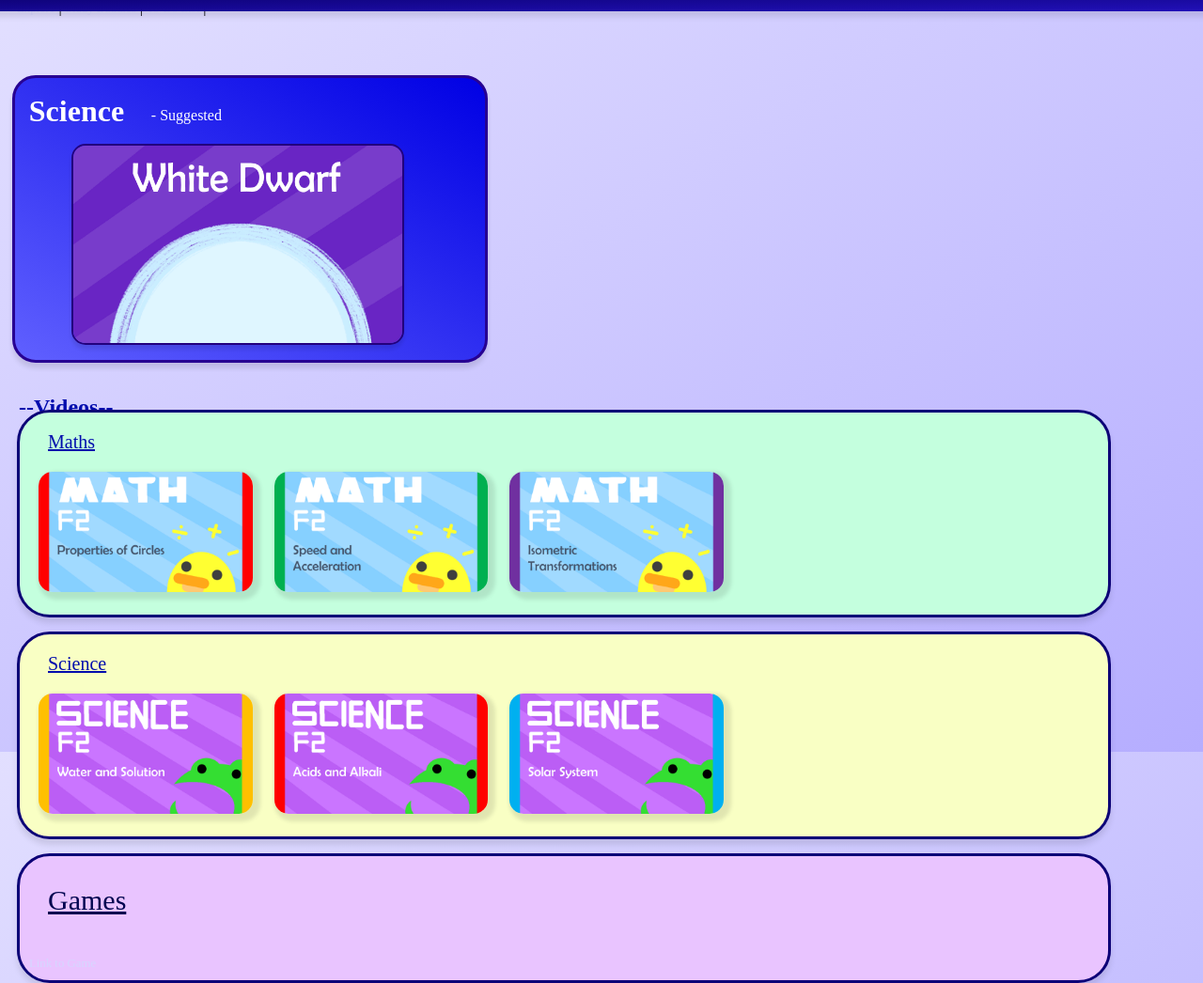
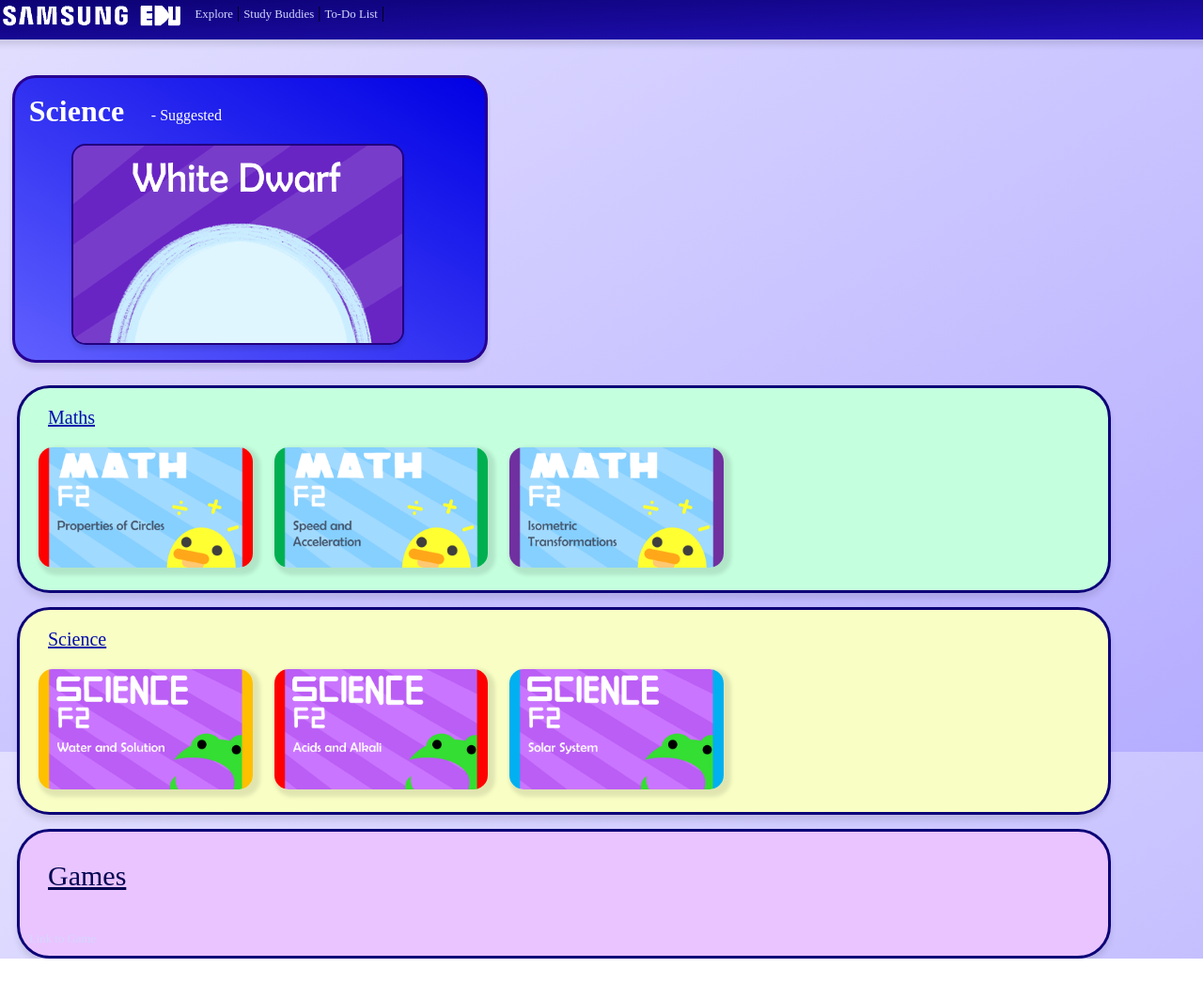
Before and after one commit to ZapLikesCats/Samsung-Edu, a plain HTML site: page main page.html in a window 1280 px wide. Shown: the whole page at 94% size. After the commit the page ends 1020 px from the top, so only its background shows below. Drawn offline with Linux system fonts and the light colour scheme.

Commit message:
initialcommit

```diff
--- a/main page.html
+++ b/main page.html
@@ -9,18 +9,19 @@
     rgb(226, 223, 255),
     rgb(181, 173, 255)
   ) fixed;">
-    <di="main page.html">
-        <img v class="navbar">
-      <a hrefclass="logo" src="Samsung Edu Logo.png" alt="">
+    <div class="navbar">
+      <a href="main page.html">
+          <img class="logo" src="Samsung Edu Logo.png" alt="">
       </a>
-        <div class="navbar-div">
+      <div class="navbar-div">
           <nav>
-            <a href="explore.html">Explore</a> | <a href="StudyBuddies.html">Study Buddies</a> |
-            <a href="todolist.html">To-Do List</a> |
+              <a href="explore.html">Explore</a> | <a href="StudyBuddies.html">Study Buddies</a> |
+              <a href="todolist.html">To-Do List</a> |
+
 
           </nav>
-        </div>
-    </div>
+      </div>
+  </div>
     <div class="suggested-video-container">
         <p class="SuggestedBig">Science</p>
         <p class="SuggestedSmall">- Suggested</p>
```
